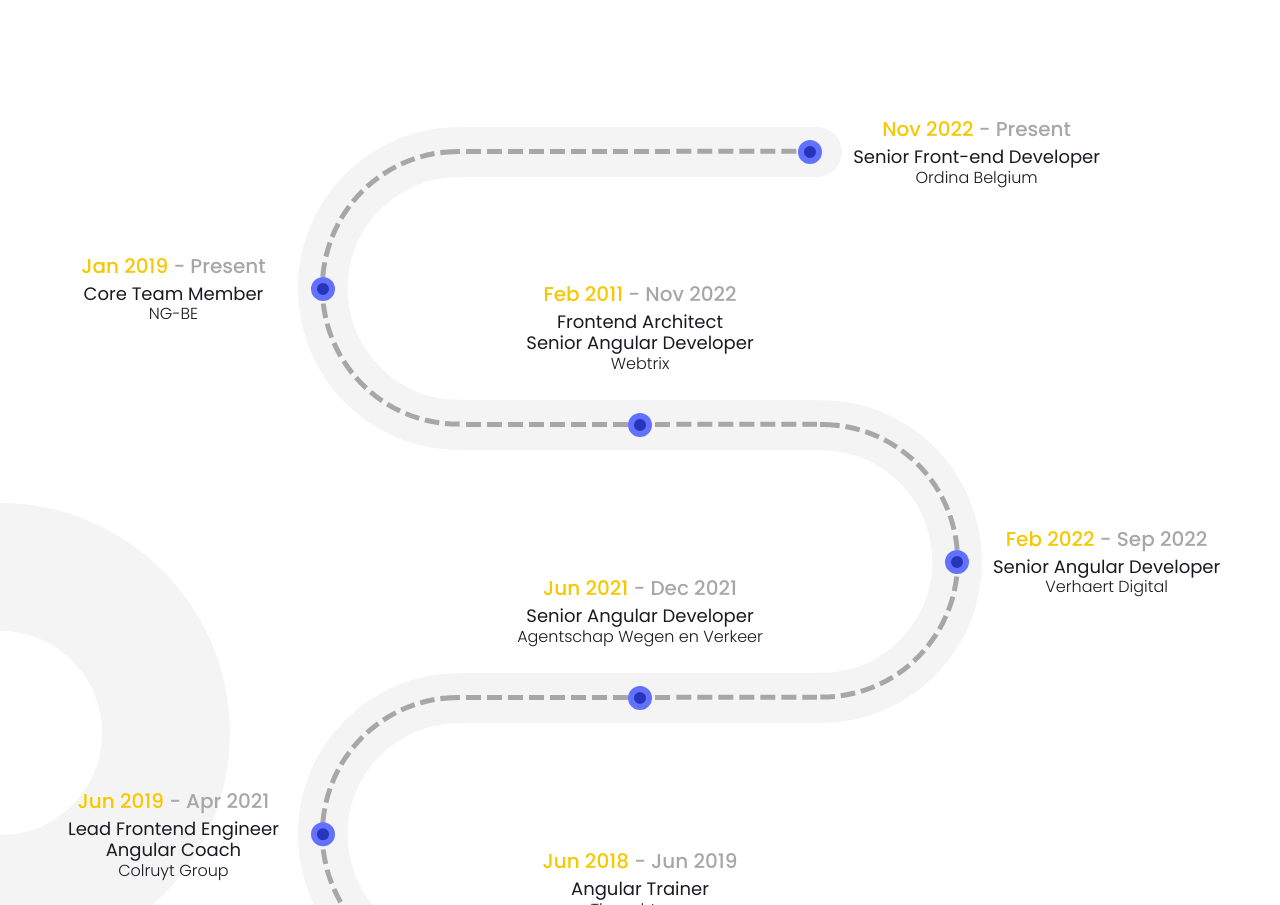
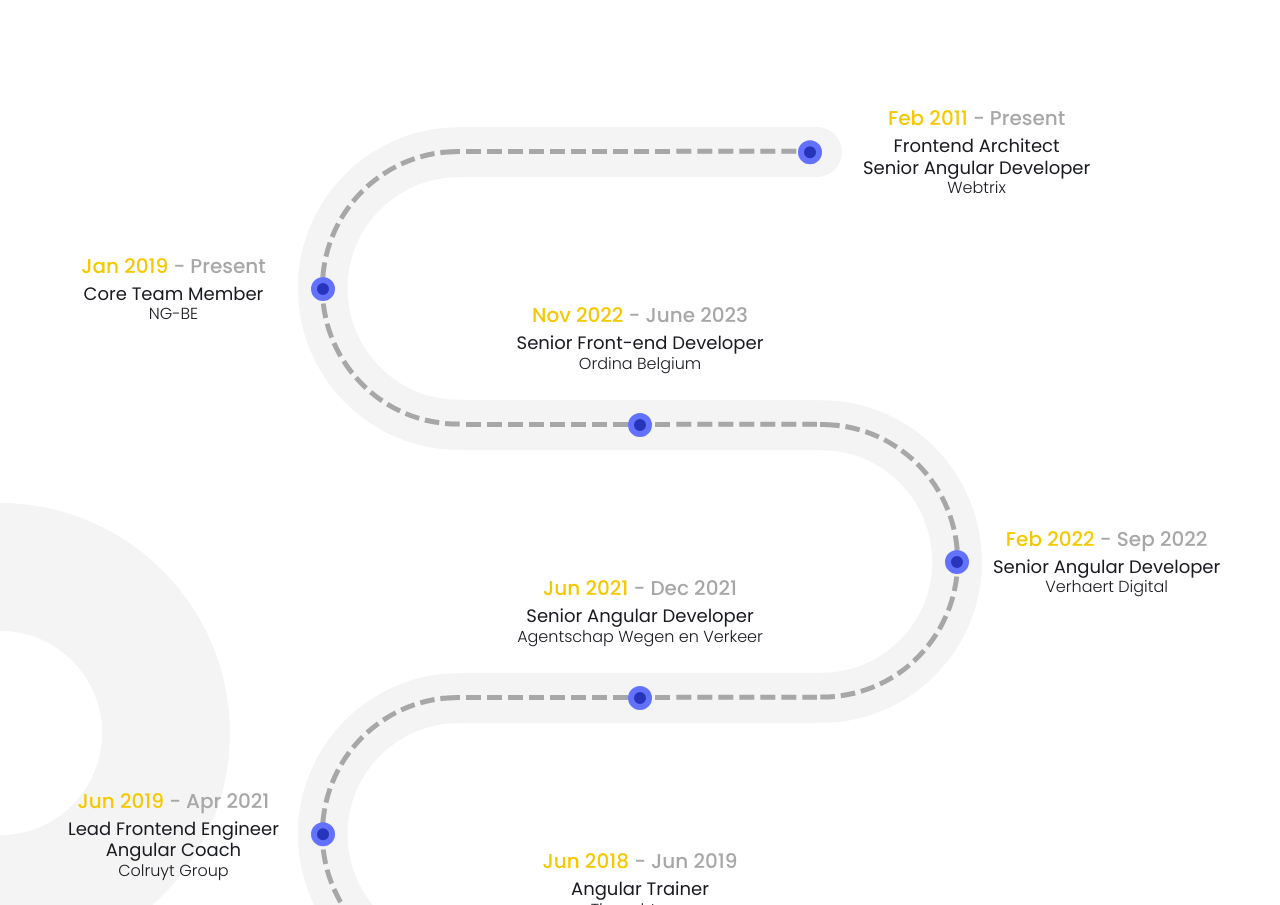
Before and after one commit to maartentibau/maarten.be, an Eleventy site: page src/about.njk in a window 1280 px wide. Shown: the part 921-1826 px from the top of the page. Built offline with nearby package versions, Linux system fonts and the light colour scheme; Eleventy itself is replaced by a stand-in of ours; files that its build step writes are made by us from their sources; files whose address does not match are found by name.

Commit message:
chore: update roadmap

```diff
--- a/src/about.njk
+++ b/src/about.njk
@@ -48,11 +48,11 @@
         <ul class="journey-roadmap">
           <li class="journey-road">
             <div class="journey-roadmark">
-              <div class="fw-medium f-lg c-grey mb-xxs f-md@sm"><span class="c-secondary">Nov 2022</span> - Present
+              <div class="fw-medium f-lg c-grey mb-xxs f-md@sm"><span class="c-secondary">Feb 2011</span> - Present
               </div>
               <div>
-                <span class="d-b f-md f@sm">Senior Front-end Developer</span>
-                <span class="fw-light f-sm@sm">Ordina Belgium</span>
+                <span class="d-b f-md f@sm">Frontend Architect <br> Senior Angular Developer</span>
+                <span class="fw-light f-sm@sm">Webtrix</span>
               </div>
             </div>
           </li>
@@ -68,11 +68,11 @@
           </li>
           <li class="journey-road">
             <div class="journey-roadmark">
-              <div class="fw-medium f-lg c-grey mb-xxs f-md@sm"><span class="c-secondary">Feb 2011</span> - Nov 2022
+              <div class="fw-medium f-lg c-grey mb-xxs f-md@sm"><span class="c-secondary">Nov 2022</span> - June 2023
               </div>
               <div>
-                <span class="d-b f-md f@sm">Frontend Architect <br> Senior Angular Developer</span>
-                <span class="fw-light f-sm@sm">Webtrix</span>
+                <span class="d-b f-md f@sm">Senior Front-end Developer</span>
+                <span class="fw-light f-sm@sm">Ordina Belgium</span>
               </div>
             </div>
           </li>
```
